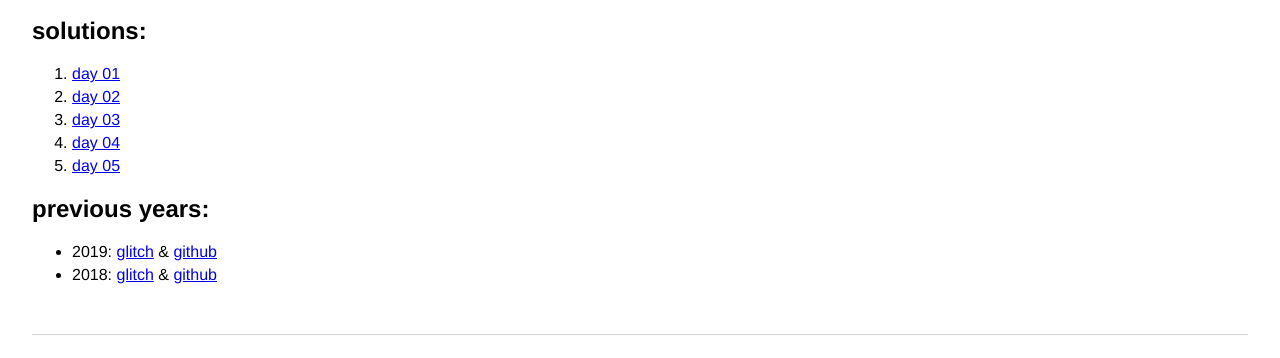
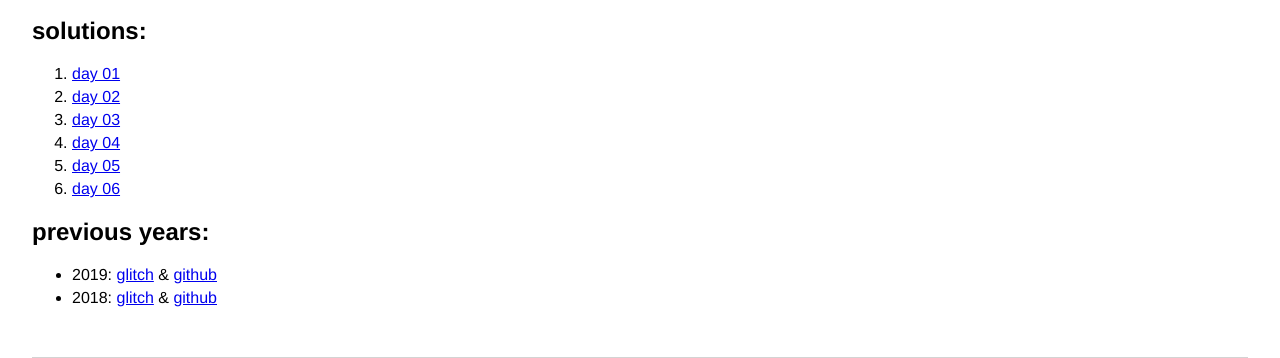
Before and after one commit to dieseltravis/aoc2020, a website: page views/index.html in a window 1280 px wide. Shown: the part 111-469 px from the top of the page. Drawn offline with Linux system fonts and the light colour scheme.

Commit message:
🍶🐔 Updated with Glitch: day 6 prep

```diff
--- a/package.json
+++ b/package.json
@@ -1,6 +1,6 @@
 {
   "name": "open-lovely-doom",
-  "version": "2020.12.05",
+  "version": "2020.12.06",
   "description": "Travis's Advent of Code 2020",
   "main": "server.js",
   "scripts": {
--- a/public/funs.js
+++ b/public/funs.js
@@ -408,9 +408,11 @@
     },
     day6: {
       part1: data => {
+
         return data;
       },
       part2: data => {
+
         return data;
       }
     },
--- a/views/index.html
+++ b/views/index.html
@@ -28,8 +28,8 @@
         <li><a href="day03">day 03</a></li>
         <li><a href="day04">day 04</a></li>
         <li><a href="day05">day 05</a></li>
+        <li><a href="day06">day 06</a></li>
         <!--
-        <li><a href="day06">day 06</a></li>
         <li><a href="day07">day 07</a></li>
         <li><a href="day08">day 08</a></li>
         <li><a href="day09">day 09</a></li>
```
Also changed, not shown: README.md.
